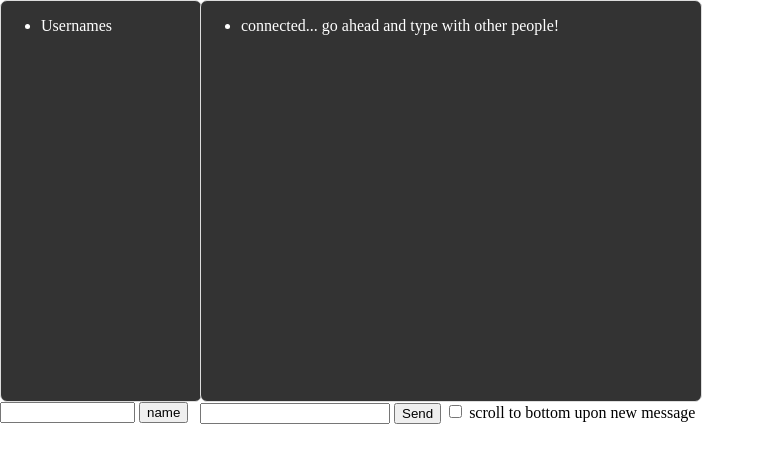
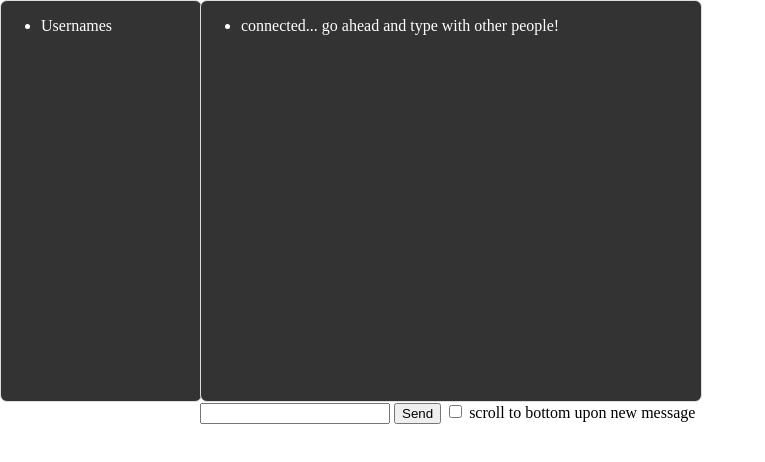
Before and after one commit to twofist/chatapp, a plain HTML site: page index.html in a window 1280 px wide. Shown: the whole page, without its empty margins (0-765 px from the left). Drawn offline with Linux system fonts and the light colour scheme.

Commit message:
Update index.html

```diff
--- a/index.html
+++ b/index.html
@@ -37,8 +37,6 @@
 			<li id="user1">Usernames</li>
 		</ul>
 	</div>
-	<input type="text" id="name" style="width: 135px;"/>
-	<button id= "nickname">name</button>
 </div>
 
 <div class="chat">
```
